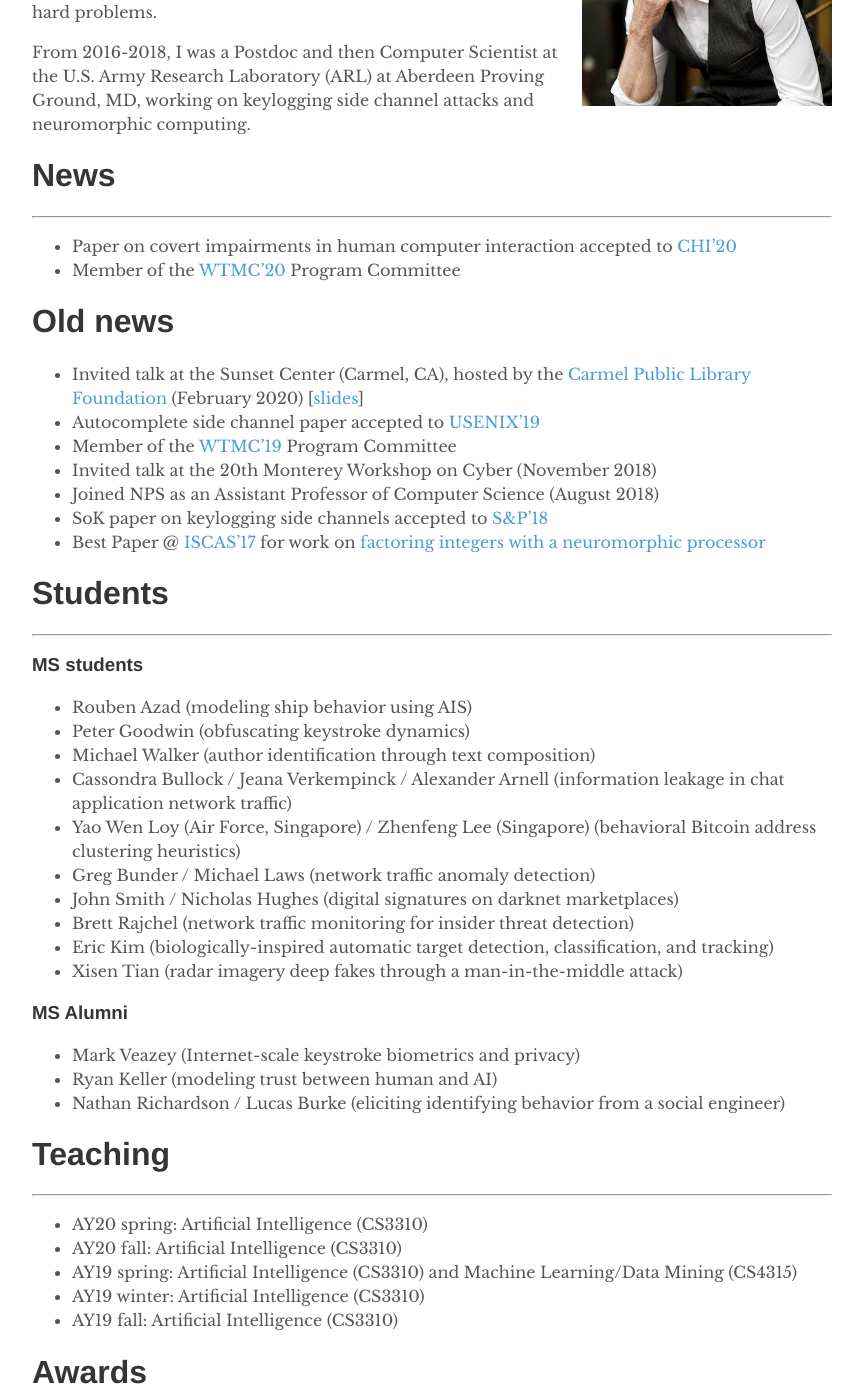
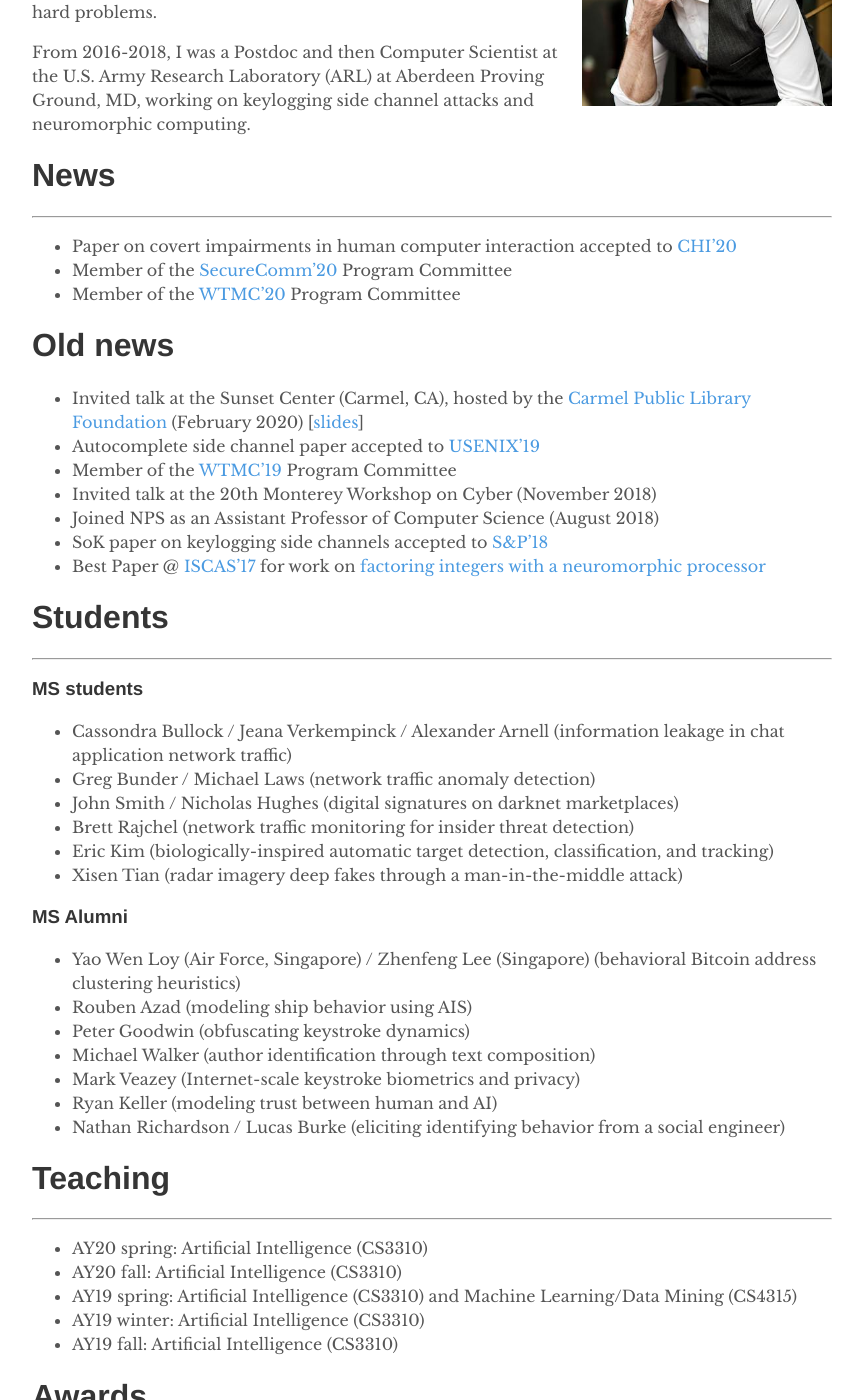
Before and after one commit to vmonaco/vmonaco.github.io, a Jekyll site: the page built from index.md, in a window 1280 px wide and 1400 px high, scrolled down 221 px. Shown: the whole window, without its empty margins (208-1071 px from the left). Built offline with Jekyll 4.4.1, drawn with Linux system fonts in a browser that asks for light colours.

Commit message:
updated news

```diff
--- a/index.md
+++ b/index.md
@@ -13,6 +13,7 @@
 # News
 ***
 * Paper on covert impairments in human computer interaction accepted to [CHI'20](https://chi2020.acm.org/)
+* Member of the [SecureComm'20](http://securecomm.org/call-for-papers/) Program Committee
 * Member of the [WTMC'20](http://wtmc.info/index.html) Program Committee
 
 # Old news
@@ -54,6 +55,7 @@
 
 # Awards
 ***
+* Best paper, CHI'20
 * Best Paper, ISCAS'17
 * Best Paper, UEMCON'17
 * Runner-up Neuromorph of the Year, [Telluride NCEW'16](http://telluride.iniforum.ch/2016/)
```
Also changed, not shown: other parts of index.md (+4 -4 lines).
